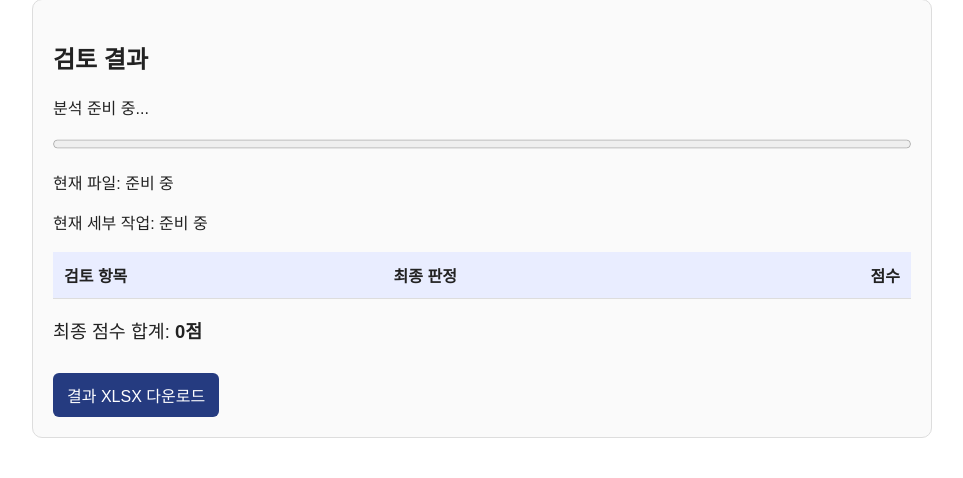
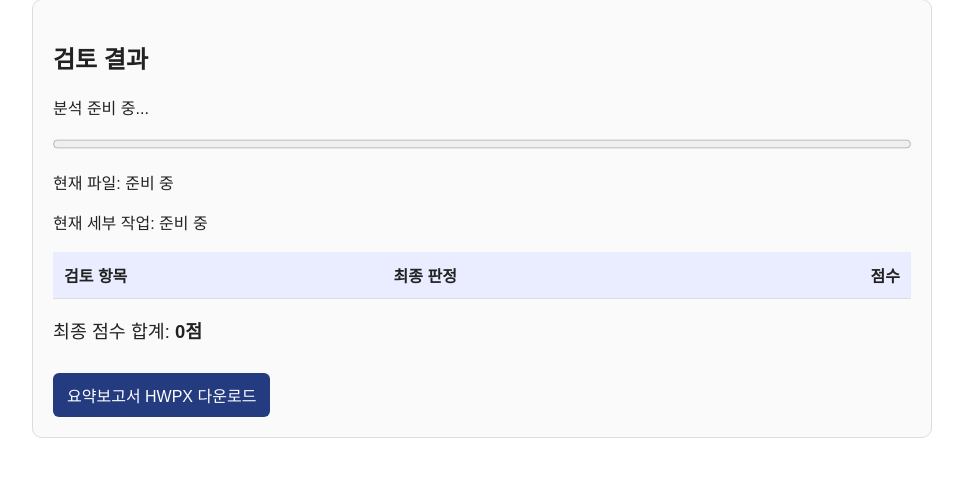
Before and after one commit to kokiki/IITP_issue, a Flask app: template report-review/templates/index.html in a window 1280 px wide. Shown: the part 1124-1602 px from the top of the page, without its empty margins (158-1121 px from the left). Run offline with Flask 3, Linux system fonts and the light colour scheme; the template is opened without the code that fills it: most values are stand-ins (such as "Sample title", 1, 10 or a date in 2020); data that the repository does not hold is empty; parts of the project's set-up code (start-up, migrations or seed data) failed here and were passed over.

Commit message:
feat: export summary reports as hwpx

```diff
--- a/report-review/app.py
+++ b/report-review/app.py
@@ -47,10 +47,10 @@ NODE_BIN = os.environ.get(
     "CODEX_NODE_BIN",
     str(BASE_DIR / "tools" / "node" / "node.exe"),
 )
-DEFAULT_XLSX_EXPORTER = BASE_DIR / "tools" / "node" / "xlsx_exporter.mjs"
-if not DEFAULT_XLSX_EXPORTER.exists():
-    DEFAULT_XLSX_EXPORTER = BASE_DIR / "xlsx_exporter.mjs"
-XLSX_EXPORTER = Path(os.environ.get("XLSX_EXPORTER", DEFAULT_XLSX_EXPORTER))
+DEFAULT_HWPX_EXPORTER = BASE_DIR / "tools" / "node" / "hwpx_exporter.mjs"
+if not DEFAULT_HWPX_EXPORTER.exists():
+    DEFAULT_HWPX_EXPORTER = BASE_DIR / "hwpx_exporter.mjs"
+HWPX_EXPORTER = Path(os.environ.get("HWPX_EXPORTER", DEFAULT_HWPX_EXPORTER))
 
 FILE_CRITERIA = {
     "project": ("과제수행결과 우수여부", "연구책임자명·주관기관명 일치"),
@@ -719,8 +719,8 @@ def run_review_job(job_id: str, uploaded_files: list[tuple[str, bytes]], params:
         export_input = EXPORT_DIR / f"{job_id}.json"
         export_input.write_text(json.dumps(job, ensure_ascii=False), encoding="utf-8")
         subprocess.run(
-            [NODE_BIN, str(XLSX_EXPORTER), str(export_input),
-             str(EXPORT_DIR / f"review_{job_id}.xlsx")],
+            [NODE_BIN, str(HWPX_EXPORTER), str(export_input),
+             str(EXPORT_DIR / f"review_{job_id}.hwpx")],
             check=True, timeout=120,
         )
         set_state(
@@ -819,10 +819,10 @@ def review_data(job_id):
 
 @app.get("/download/<job_id>")
 def download_review(job_id):
-    path = EXPORT_DIR / f"review_{job_id}.xlsx"
+    path = EXPORT_DIR / f"review_{job_id}.hwpx"
     if not path.exists():
         return "파일이 아직 준비되지 않았습니다.", 404
-    return send_file(path, as_attachment=True, download_name="적격성_검토결과.xlsx")
+    return send_file(path, as_attachment=True, download_name="적격성_요약보고서.hwpx", mimetype="application/vnd.hancom.hwpx")
 
 
 @app.post("/reset")
--- a/report-review/templates/index.html
+++ b/report-review/templates/index.html
@@ -91,7 +91,7 @@
         <tbody id="result-body"></tbody>
       </table>
       <p class="total">최종 점수 합계: <strong id="score-total">0점</strong></p>
-      <a id="download-link" class="download" hidden>결과 XLSX 다운로드</a>
+      <a id="download-link" class="download" hidden>요약보고서 HWPX 다운로드</a>
     </section>
 
     <script>
```
Also changed, not shown: report-review/hwpx_exporter.mjs (added, +47 -0 lines), report-review/package.json (added, +7 -0 lines), report-review/README.md, 1 other file.
